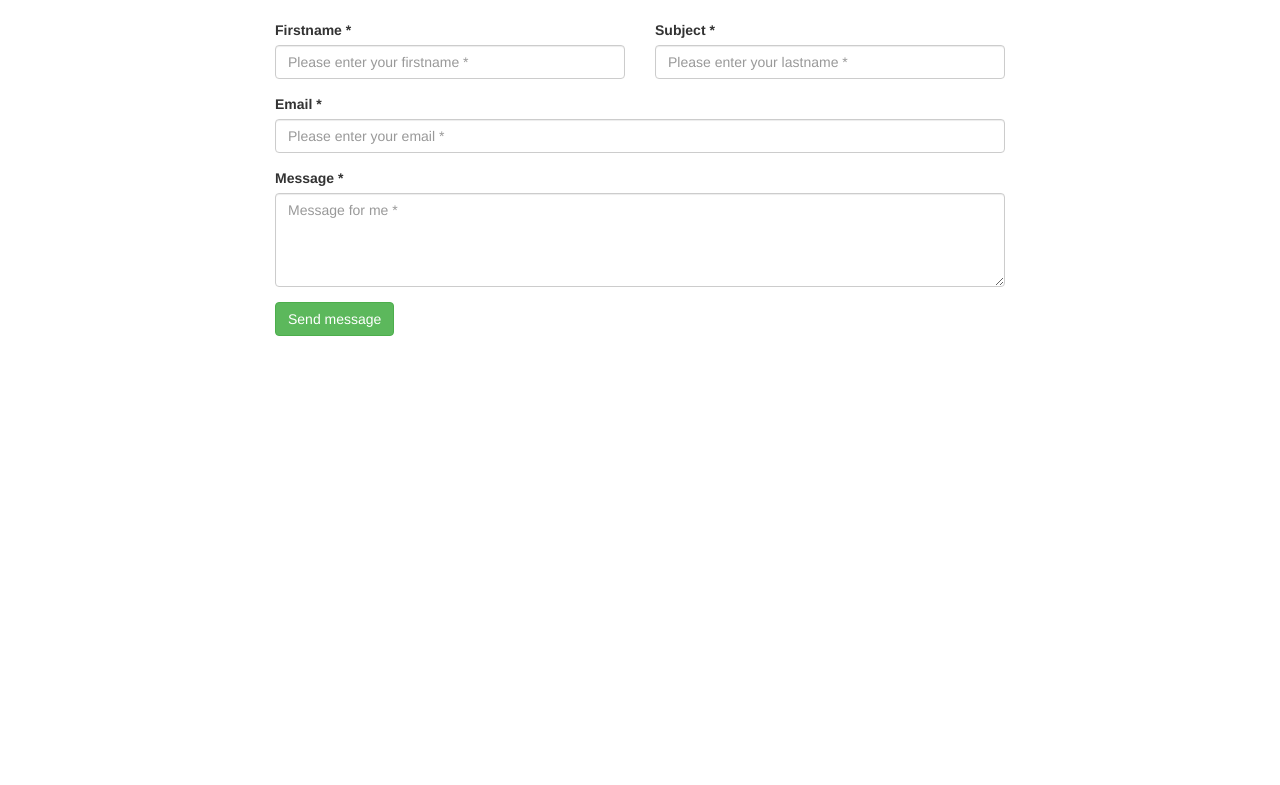
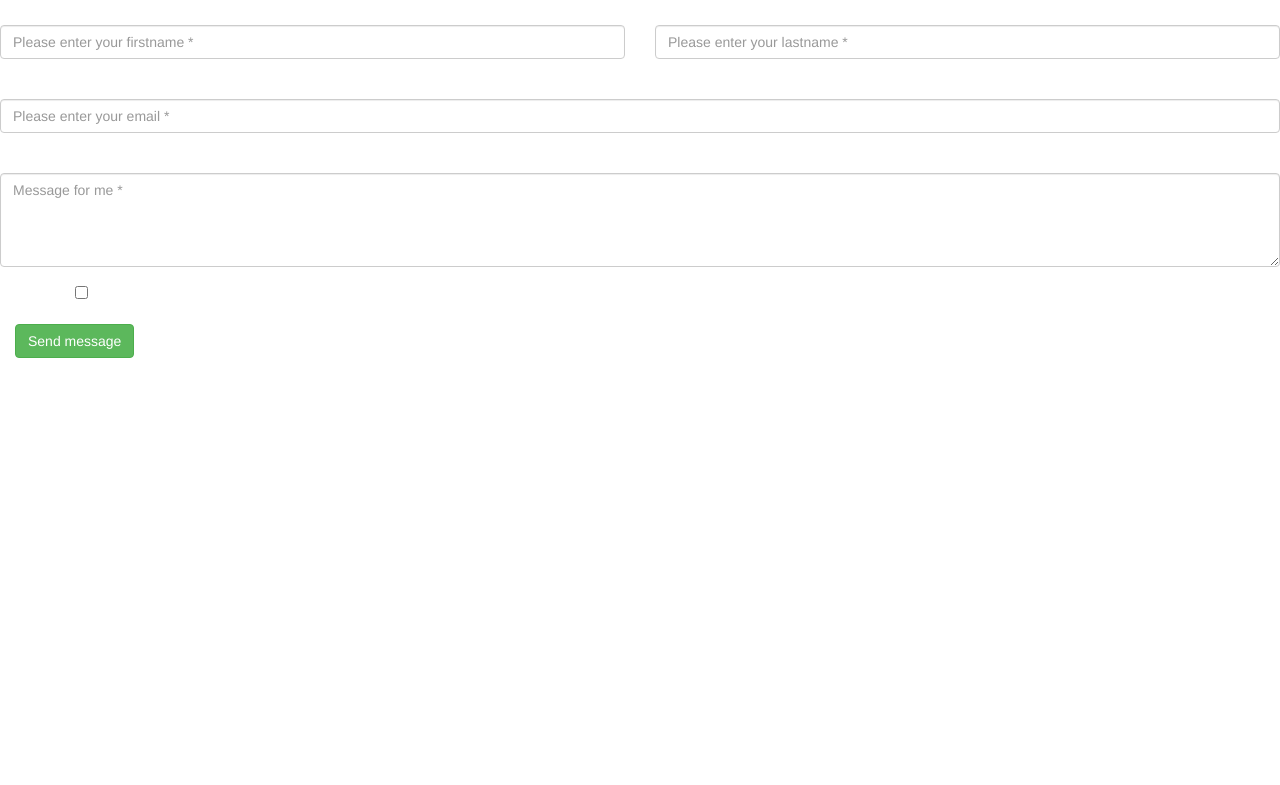
Before and after one commit to CivicDataLab/samantar_platform, a Django app: template samantar_platform/templates/contact_form_plugin.html in a window 1280 px wide. Shown: the top 785 px of the page. Run offline with Django 3.2, Linux system fonts and the light colour scheme; the template is opened without the code that fills it, so the values that code supplies are empty; some libraries are stand-ins or nearby versions.

Commit message:
add css for contact page

```diff
--- /dev/null
+++ b/samantar_platform/static/css/contact.css
@@ -0,0 +1,9 @@
+    label{
+      float: left;
+      color: white;
+
+    }
+
+    .checkbox_cc{
+      float: none;
+    }
--- a/samantar_platform/templates/contact_form_plugin.html
+++ b/samantar_platform/templates/contact_form_plugin.html
@@ -1,17 +1,12 @@
 
-<!DOCTYPE html>
+{% load sekizai_tags static cms_tags %}
 <html lang="en">
 <head>
+{% addtoblock "css" %}
+<link rel="stylesheet" type="text/css" href="{% static 'css/contact.css' %}">
+{% endaddtoblock %}
         <meta name="viewport" content="width=device-width, initial-scale=1">
     <link href="//maxcdn.bootstrapcdn.com/bootstrap/4.1.1/css/bootstrap.min.css" rel="stylesheet" id="bootstrap-css">
-    <style type="text/css">
-
-body {
-  padding: 20px 0;
-  font-family: Lato, sans-serif;
-}
-
-    </style>
     <script src="//cdnjs.cloudflare.com/ajax/libs/jquery/3.2.1/jquery.min.js"></script>
     <script src="//maxcdn.bootstrapcdn.com/bootstrap/4.1.1/js/bootstrap.min.js"></script>
     <script type="text/javascript">
@@ -30,15 +25,11 @@ body {
 <body>
       <link rel='stylesheet' href='https://maxcdn.bootstrapcdn.com/bootstrap/3.3.7/css/bootstrap.min.css'>
 <link rel='stylesheet' href='https://fonts.googleapis.com/css?family=Lato:300,400,700'>
-<div class="container">
 
-    <div class="row">
-
-      <div class="col-lg-8 col-lg-offset-2">
 
 
         <form id="contact-form" method="post" action="" role="form">
-
+            {% csrf_token %}
         <div class="messages"></div>
 
         <div class="controls">
@@ -63,7 +54,7 @@ body {
             <div class="col-md-12">
               <div class="form-group">
                 <label for="form_email">Email *</label>
-                <input id="form_email" type="email" name="email" class="form-control" placeholder="Please enter your email *" required="required" data-error="Valid email is required.">
+                <input id="form_email" type="email" name="sender" class="form-control" placeholder="Please enter your email *" required="required" data-error="Valid email is required.">
                 <div class="help-block with-errors"></div>
               </div>
             </div>
@@ -76,6 +67,16 @@ body {
                 <div class="help-block with-errors"></div>
               </div>
             </div>
+          </div>
+          <div class="row">
+            <div class="col-md-12">
+              <div class="form-group">
+               <label for="id_cc_myself" class="checkbox_cc">Cc myself:</label>
+                 <input type="checkbox" name="cc_myself" id="id_cc_myself">
+              </div>
+            </div>
+          </div>
+
             <div class="col-md-12">
               <input type="submit" class="btn btn-success btn-send" value="Send message">
             </div>
```
